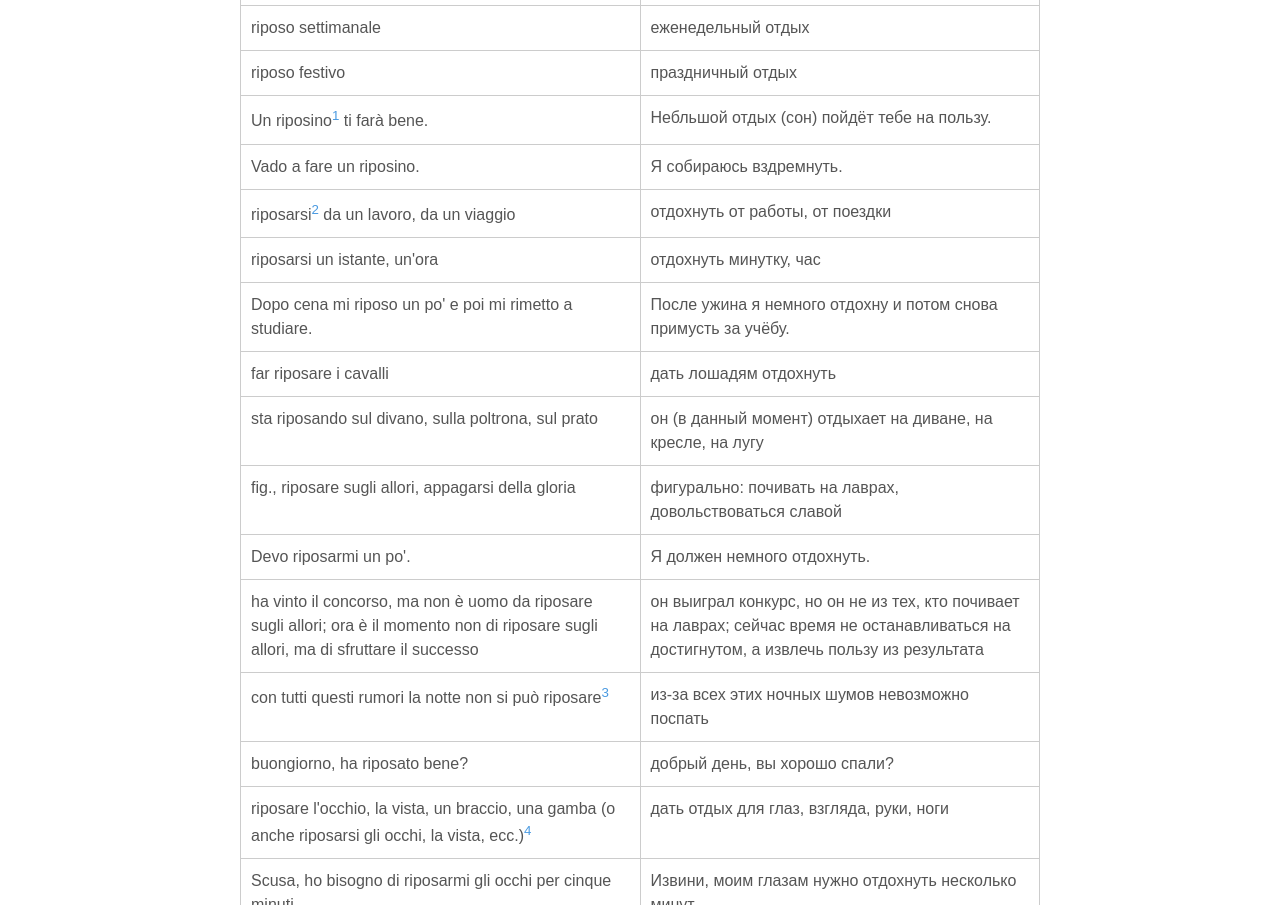
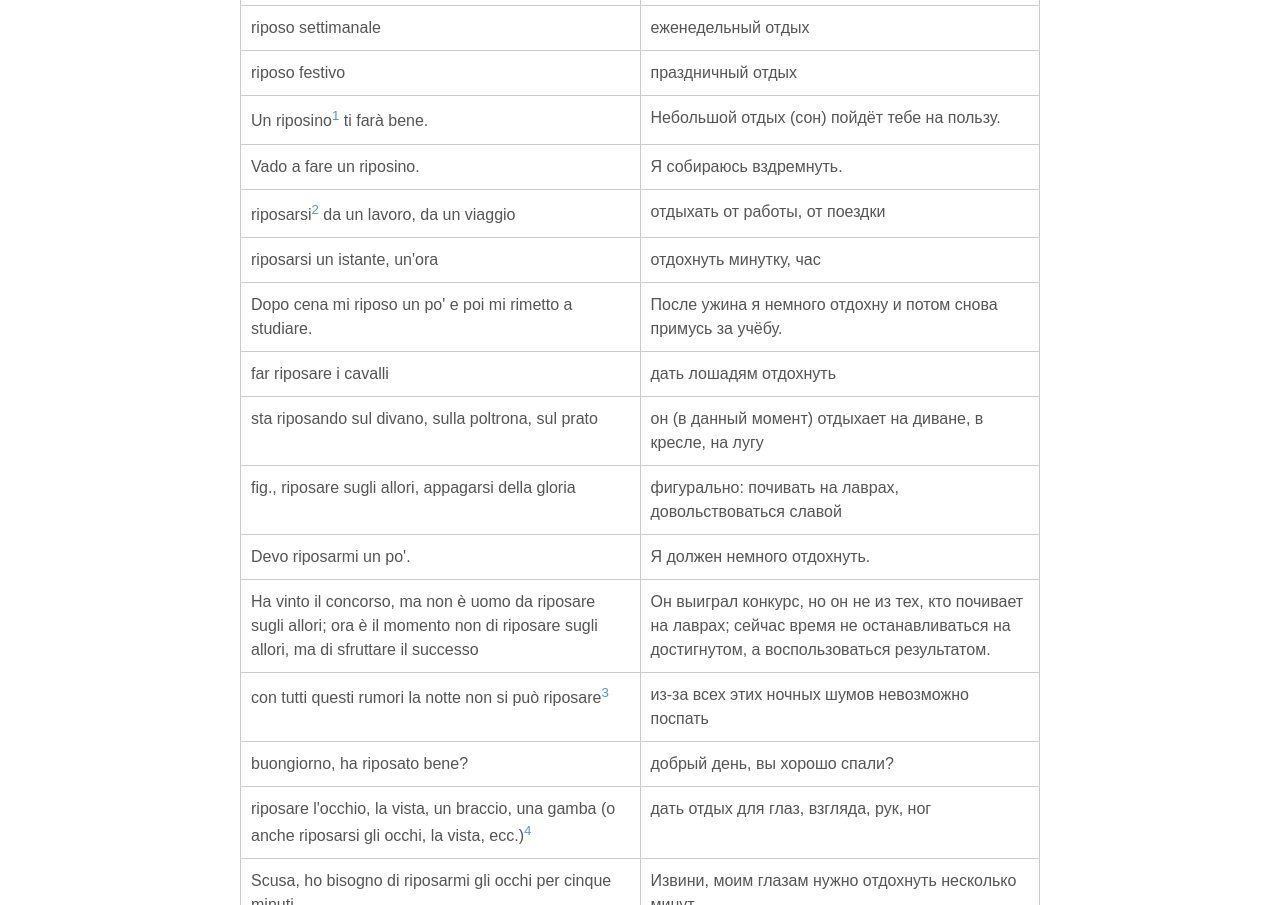
Before and after one commit to postolny/postolny.github.io, a Jekyll site: the page built from _posts/2021-03-12-riposo.md, in a window 1280 px wide and 1400 px high, scrolled down 924 px. Shown: the part 151-1056 px from the top of the window. Built offline with Jekyll 4.4.1, drawn with Linux system fonts in a browser that asks for light colours; nearby versions of some CDN libraries; some of the changed text lies outside the part shown.

Commit message:
Add files via upload

```diff
--- a/_posts/2021-03-12-riposo.md
+++ b/_posts/2021-03-12-riposo.md
@@ -17,19 +17,19 @@ tags: Frasi
 |prendersi, concedersi un po', un giorno, una settimana di riposo|взять (для себя), дать себе немного (позволить себе немного), день, неделю отдыха|
 |riposo settimanale|еженедельный отдых|
 |riposo festivo|праздничный отдых|
-|Un riposino[^1] ti farà bene.|Небльшой отдых (сон) пойдёт тебе на пользу.|
+|Un riposino[^1] ti farà bene.|Небольшой отдых (сон) пойдёт тебе на пользу.|
 |Vado a fare un riposino.|Я собираюсь вздремнуть.|
-|riposarsi[^2] da un lavoro, da un viaggio|отдохнуть от работы, от поездки|
+|riposarsi[^2] da un lavoro, da un viaggio|отдыхать от работы, от поездки|
 |riposarsi un istante, un'ora|отдохнуть минутку, час|
-|Dopo cena mi riposo un po' e poi mi rimetto a studiare.|После ужина я немного отдохну и потом снова примусть за учёбу.|
+|Dopo cena mi riposo un po' e poi mi rimetto a studiare.|После ужина я немного отдохну и потом снова примусь за учёбу.|
 |far riposare i cavalli|дать лошадям отдохнуть|
-|sta riposando sul divano, sulla poltrona, sul prato|он (в данный момент) отдыхает на диване, на кресле, на лугу|
+|sta riposando sul divano, sulla poltrona, sul prato|он (в данный момент) отдыхает на диване, в кресле, на лугу|
 |fig., riposare sugli allori, appagarsi della gloria|фигурально: почивать на лаврах, довольствоваться славой|
 |Devo riposarmi un po'.|Я должен немного отдохнуть.|
-|ha vinto il concorso, ma non è uomo da riposare sugli allori; ora è il momento non di riposare sugli allori, ma di sfruttare il successo|он выиграл конкурс, но он не из тех, кто почивает на лаврах; сейчас время не останавливаться на достигнутом, а извлечь пользу из результата|
+|Ha vinto il concorso, ma non è uomo da riposare sugli allori; ora è il momento non di riposare sugli allori, ma di sfruttare il successo|Он выиграл конкурс, но он не из тех, кто почивает на лаврах; сейчас время не останавливаться на достигнутом, а воспользоваться результатом.|
 |con tutti questi rumori la notte non si può riposare[^3]|из-за всех этих ночных шумов невозможно поспать|
 |buongiorno, ha riposato bene?|добрый день, вы хорошо спали?|
-|riposare l'occhio, la vista, un braccio, una gamba (o anche riposarsi gli occhi, la vista, ecc.)[^4]|дать отдых для глаз, взгляда, руки, ноги|
+|riposare l'occhio, la vista, un braccio, una gamba (o anche riposarsi gli occhi, la vista, ecc.)[^4]|дать отдых для глаз, взгляда, рук, ног|
 |Scusa, ho bisogno di riposarmi gli occhi per cinque minuti.|Извини, моим глазам нужно отдохнуть несколько минут.|
 |Devo riposarmi anche io.|Мне тоже нужно отдохнуть.|
 |Ma ora devo riposarmi.|Сейчас мне нужно отдохнуть.|
@@ -42,7 +42,7 @@ tags: Frasi
 |Ma prima vado a casa a riposarmi un po'.|Но сначала я схожу домой и немного отдохну.|
 |Voglio solo riposarmi, bere una tazza di tè e dormire un po'.|Я хочу лишь отдохнуть, выпить чаю и немного поспать.|
 |Volevo solo una pausa per riposarmi un po'.|Мне просто нужно было немного отдохнуть.|
-|Papà, mi dispiace ma devo riposarmi, sento le gambe come se fossero blocchi di legno[^5].|Извини, папочка, но мне надо отдохнуть, мои ноги - как два бревна.|
+|Papà, mi dispiace ma devo riposarmi, sento le gambe come se fossero blocchi di legno[^5].|Извини, папочка, но мне надо отдохнуть, мои ноги – как два бревна.|
 |Devo riposarmi prima di cadere a pezzi.|Я должен отдохнуть, иначе я просто развалюсь.|
 |Sì, ma almeno adesso posso riposarmi.|Да, но по крайней мере теперь я могу отдохнуть.|
 |Ma, se non Le dispiace, devo riposarmi.|Но если Вы не возражаете, мне нужно отдохнуть.|
```
